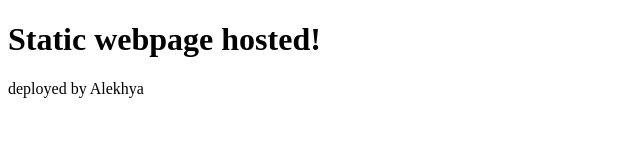
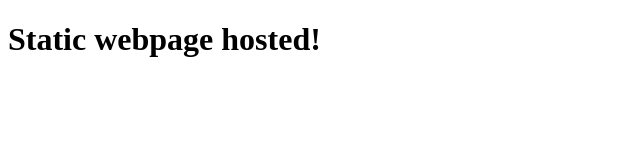
Before and after one commit to akatumalla27/platform-fte-exercise, a plain HTML site: page app/index.html in a window 1280 px wide. Shown: the whole page, without its empty margins (0-640 px from the left). Drawn offline with Linux system fonts and the light colour scheme.

Commit message:
Changing contents to index.html

```diff
--- a/app/index.html
+++ b/app/index.html
@@ -1,10 +1,9 @@
 <!doctype html>
 <html>
 <head>
-    <title>Static webpage hosted!</title>
+    <title>Static webpage</title>
 </head>
 <body>
 <h1>Static webpage hosted!</h1>
-<p>deployed by Alekhya</p>
 </body>
 </html>
```
